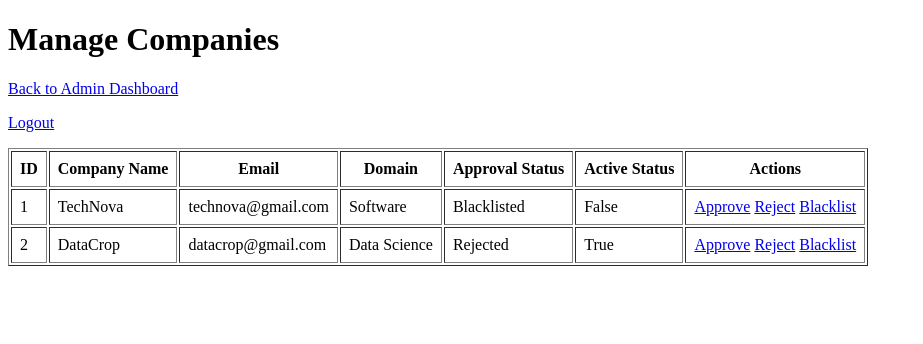
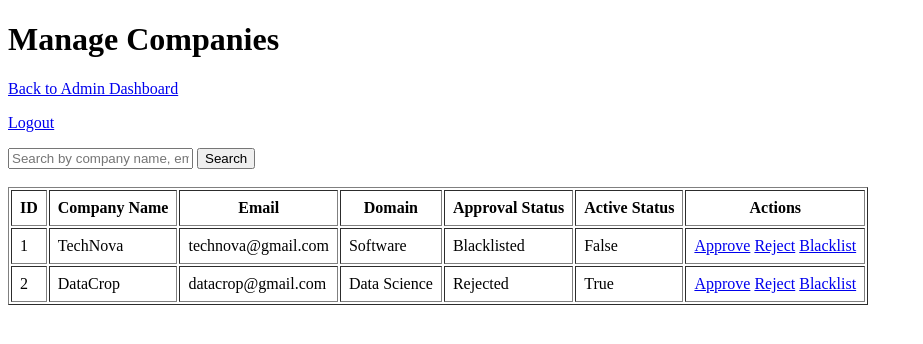
Before and after one commit to 24f3003156/CareerSync, a Flask app: page /admin/companies in a window 1280 px wide. Shown: the top 344 px of the page, without its empty margins (0-923 px from the left). Run offline with Flask 3, Linux system fonts and the light colour scheme; a user stored in the database is signed in; data comes from the database, SQL or seed files in the repository.

Commit message:
Added company search functionality for admin

```diff
--- a/app.py
+++ b/app.py
@@ -5,7 +5,7 @@ from models import db, Admin, Company, Student, PlacementDrive, Application
 app = Flask(__name__)
 app.config["SQLALCHEMY_DATABASE_URI"] = "sqlite:///placement_portal.db"
 app.config["SQLALCHEMY_TRACK_MODIFICATIONS"] = False
-app.config["SECRET_KEY"] = "secret_key"
+app.config["SECRET_KEY"] = "career_sync_secret"
 
 db.init_app(app)
 
@@ -176,7 +176,15 @@ def admin_companies():
     if not admin_logged_in():
         flash("Unauthorized access.")
         return redirect(url_for("login"))
-    companies = Company.query.all()
+    search_query = request.args.get("search")
+    if search_query:
+        companies = Company.query.filter(
+            (Company.company_name.ilike(f"%{search_query}%"))|
+            (Company.email.ilike(f"%{search_query}%"))|
+            (Company.domain.ilike(f"%{search_query}%"))
+        ).all()
+    else:
+        companies = Company.query.all()
     return render_template("admin_companies.html", companies =companies)
 
 @app.route("/admin/company/<int:company_id>/approve")
@@ -251,15 +259,18 @@ def admin_students():
         return redirect(url_for("login"))
     search_query = request.args.get("search")
     if search_query:
-        students = Student.query.filter(
-            (Student.full_name.ilike(f"%{search_query}%")) |
-            (Student.email_name.ilike(f"%{search_query}%")) |
-            (Student.phone_number.ilike(f"%{search_query}%")) |
-            (Student.id == search_query)
-        ).all
-    else:
-        students = Student.query.all()
-    return render_template("admin_students.html", students = students)
+        if search_query.isdigit():
+            students = Student.query.filter(
+                (Student.full_name.ilike(f"%{search_query}%")) |
+                (Student.email.ilike(f"%{search_query}%")) |
+                (Student.id == search_query)
+                ).all()
+        else:
+            students = Student.query.filter(
+                (Student.full_name.ilike(f"%{search_query}%")) |
+                (Student.email.ilike(f"%{search_query}%"))
+            ).all()
+        return render_template("admin_students.html", students = students)
 
 @app.route("/admin/student/<int:student_id>/deactivate")
 def deactivate_student(student_id):
--- a/templates/admin_companies.html
+++ b/templates/admin_companies.html
@@ -18,6 +18,12 @@
             {% endfor %}
         {% endif %}
     {% endwith %}
+
+    <form method="GET" action="{{ url_for('admin_companies')}}">
+        <input type="text" name="search" placeholder="Search by company name, email, or domain">
+        <button type="submit">Search</button>
+    </form>
+    <br>
 
     <table border="1" cellpadding="8">
         <tr>
--- a/templates/admin_students.html
+++ b/templates/admin_students.html
@@ -40,7 +40,7 @@
             <th>Action</th>
         </tr>
 
-        {% for drive in drives %}
+        {% for student in students %}
         <tr>
             <td>{{ student.id }}</td>
             <td>{{ student.full_name }}</td>
@@ -53,6 +53,7 @@
             <td>{{ student.is_active }}</td>
             <td>
                 <a href="{{ url_for('deactivate_student', student_id = student.id)}}">Deactivate</a>
+            </td>
         </tr>
         {% endfor %}
     </table>
```
